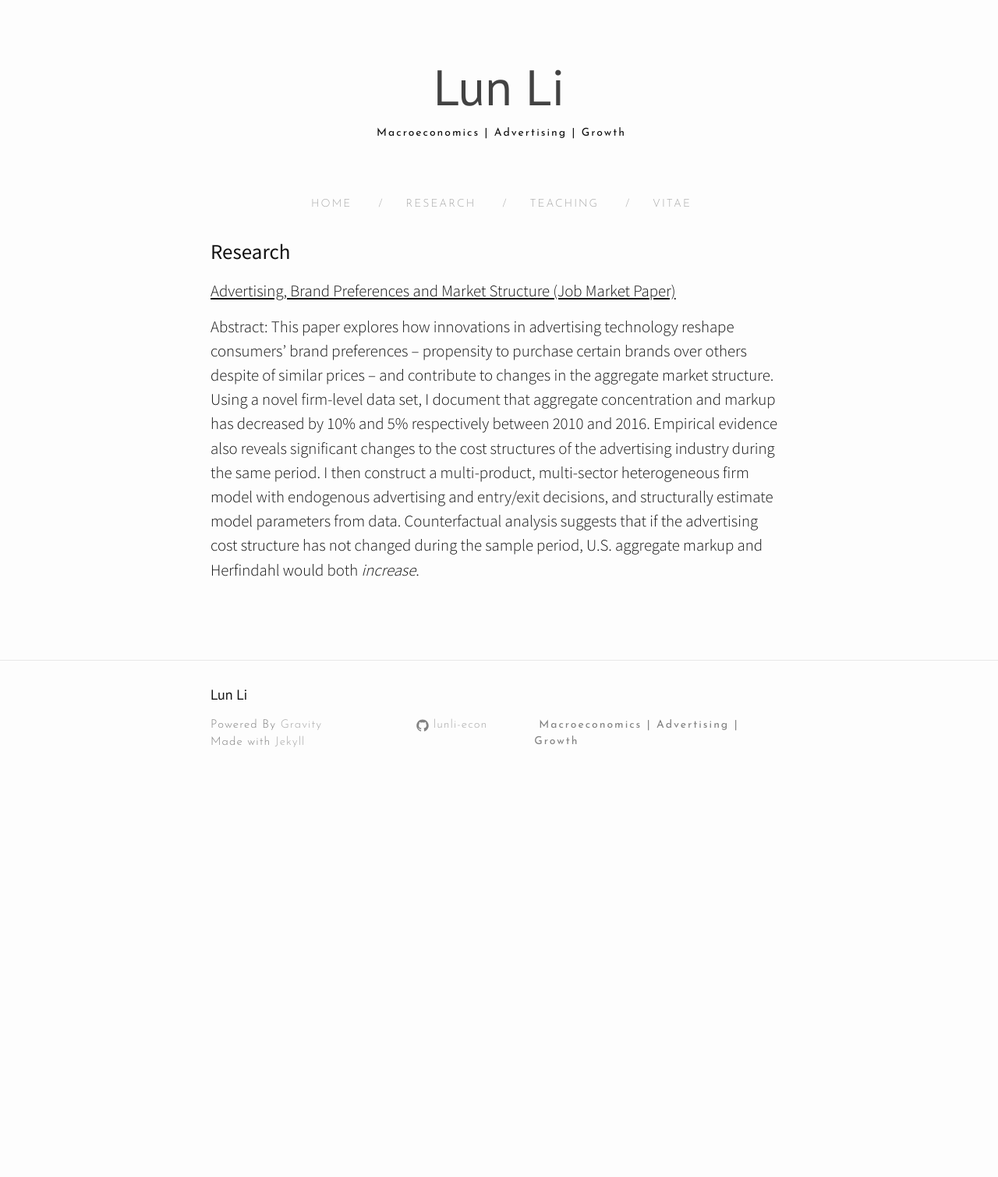
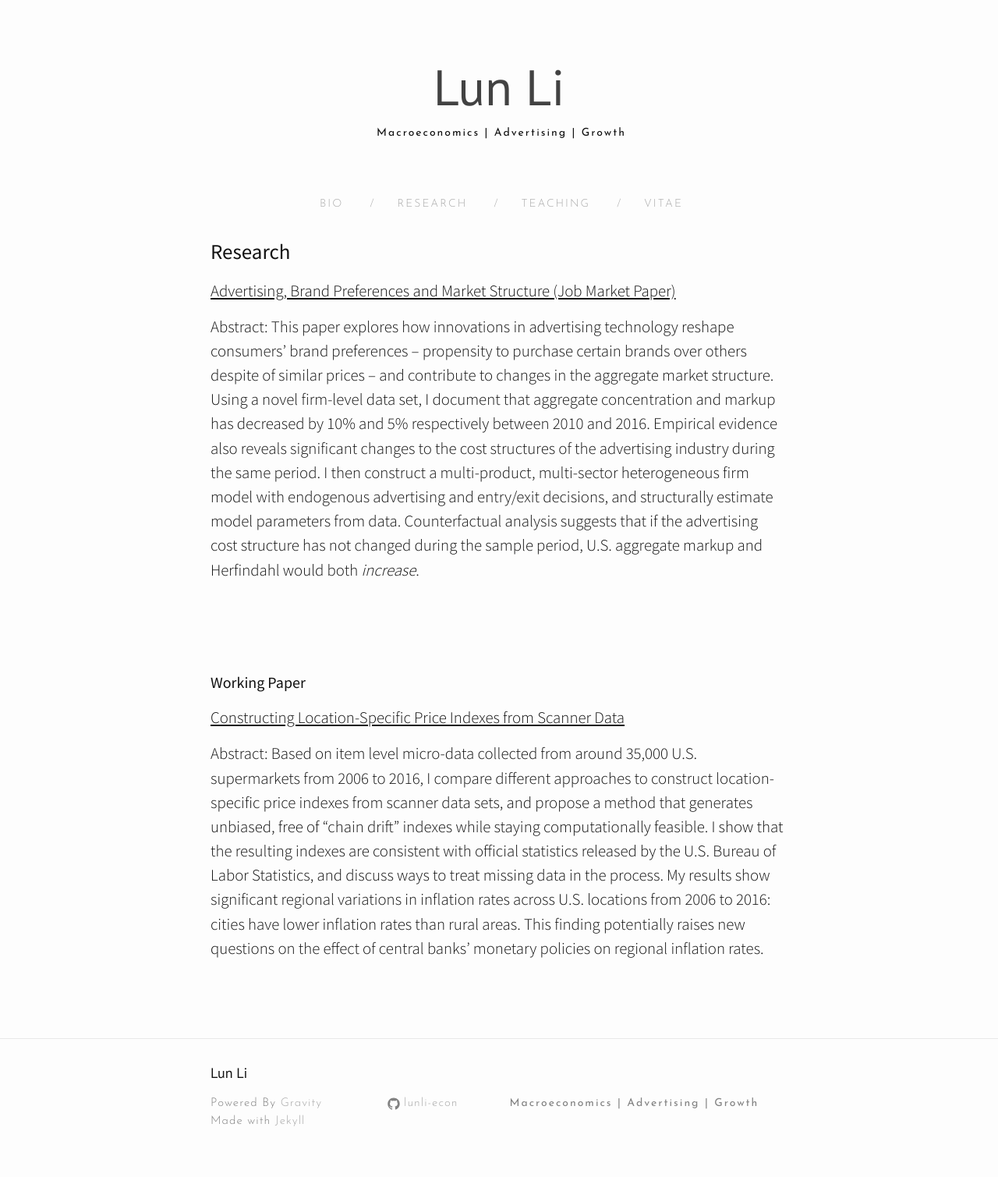
Before and after one commit to lunli-econ/lunli-econ.github.io, a Jekyll site: the page built from 1research.md, in a window 1280 px wide. Shown: the whole page at 78% size. Built offline with Jekyll 4.4.1, drawn with Linux system fonts in a browser that asks for light colours; nearby versions of some CDN libraries; before the commit the page ends 1024 px from its top, so only the background shows below that.

Commit message:
wrap up webpages

```diff
--- a/1research.md
+++ b/1research.md
@@ -8,3 +8,10 @@ permalink: /Research/
 <u>Advertising, Brand Preferences and Market Structure (Job Market Paper)</u>
 
 Abstract: This paper explores how innovations in advertising technology reshape consumers' brand preferences -- propensity to purchase certain brands over others despite of similar prices -- and contribute to changes in the aggregate market structure. Using a novel firm-level data set, I document that aggregate concentration and markup has decreased by 10% and 5% respectively between 2010 and 2016. Empirical evidence also reveals significant changes to the cost structures of the advertising industry during the same period. I then construct a multi-product, multi-sector heterogeneous firm model with endogenous advertising and entry/exit decisions, and structurally estimate model parameters from data. Counterfactual analysis suggests that if the advertising cost structure has not changed during the sample period, U.S. aggregate markup and Herfindahl would both *increase*.
+
+<p style="margin-bottom:3cm;"></p>
+
+#### Working Paper
+<u>Constructing Location-Specific Price Indexes from Scanner Data</u>
+
+Abstract: Based on item level micro-data collected from around 35,000 U.S. supermarkets from 2006 to 2016, I compare different approaches to construct location-specific price indexes from scanner data sets, and propose a method that generates unbiased, free of "chain drift" indexes while staying computationally feasible. I show that the resulting indexes are consistent with official statistics released by the U.S. Bureau of Labor Statistics, and discuss ways to treat missing data in the process. My results show significant regional variations in inflation rates across U.S. locations from 2006 to 2016: cities have lower inflation rates than rural areas. This finding potentially raises new questions on the effect of central banks' monetary policies on regional inflation rates.
--- a/_includes/header.html
+++ b/_includes/header.html
@@ -8,7 +8,7 @@
 <center>
 <div class="wrapper">
   <div class="trigger site-navigation">
-      <a class="page-link" href="{{site.url}}{{site.baseurl}}">HOME</a>
+      <a class="page-link" href="{{site.url}}{{site.baseurl}}">BIO</a>
     {% for sitePage in site.pages %}
     {% if sitePage.title %}
 
--- a/css/style.scss
+++ b/css/style.scss
@@ -88,11 +88,19 @@ ul, ol, dl, figure,
  * Images
  */
 img {
-    max-width: 100%;
+    max-width: 50%;
+    float:left;
     vertical-align: middle;
+    margin-right: 1em;
+    margin-bottom: 1em;
+    margin-top: 0.5em
 }
 
-
+.img-left {
+  max-width: 65%;
+  float: left;
+  margin-right: 1em;
+}
 
 /**
  * Figures
@@ -451,16 +459,16 @@ pre {
   padding-left: $spacing-unit / 2;
 }
 .footer-col-1 {
-  width: -webkit-calc(35% - (#{$spacing-unit} / 2));
-  width: calc(35% - (#{$spacing-unit} / 2));
+  width: -webkit-calc(30% - (#{$spacing-unit} / 2));
+  width: calc(30% - (#{$spacing-unit} / 2));
 }
 .footer-col-2 {
   width: -webkit-calc(20% - (#{$spacing-unit} / 2));
   width: calc(20% - (#{$spacing-unit} / 2));
 }
 .footer-col-3 {
-  width: -webkit-calc(45% - (#{$spacing-unit} / 2));
-  width: calc(45% - (#{$spacing-unit} / 2));
+  width: -webkit-calc(50% - (#{$spacing-unit} / 2));
+  width: calc(50% - (#{$spacing-unit} / 2));
 }
 @include media-query($on-laptop) {
   .footer-col-1,
```
Also changed, not shown: 2teaching.md (+2 -2 lines), index.html (+11 -52 lines), themes.md (deleted, +0 -9 lines), 1 other file.
